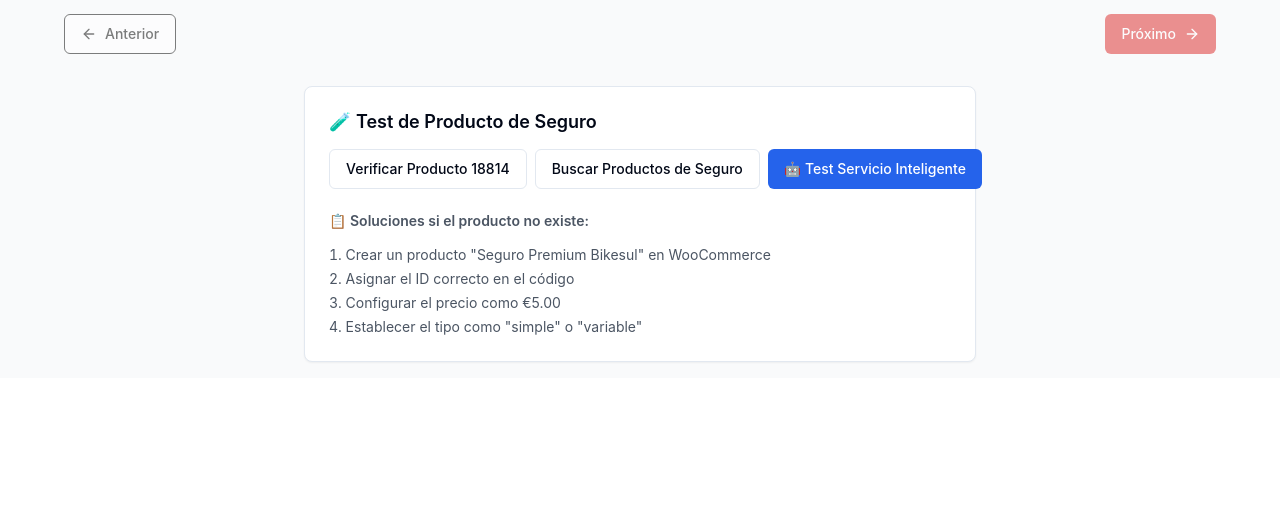
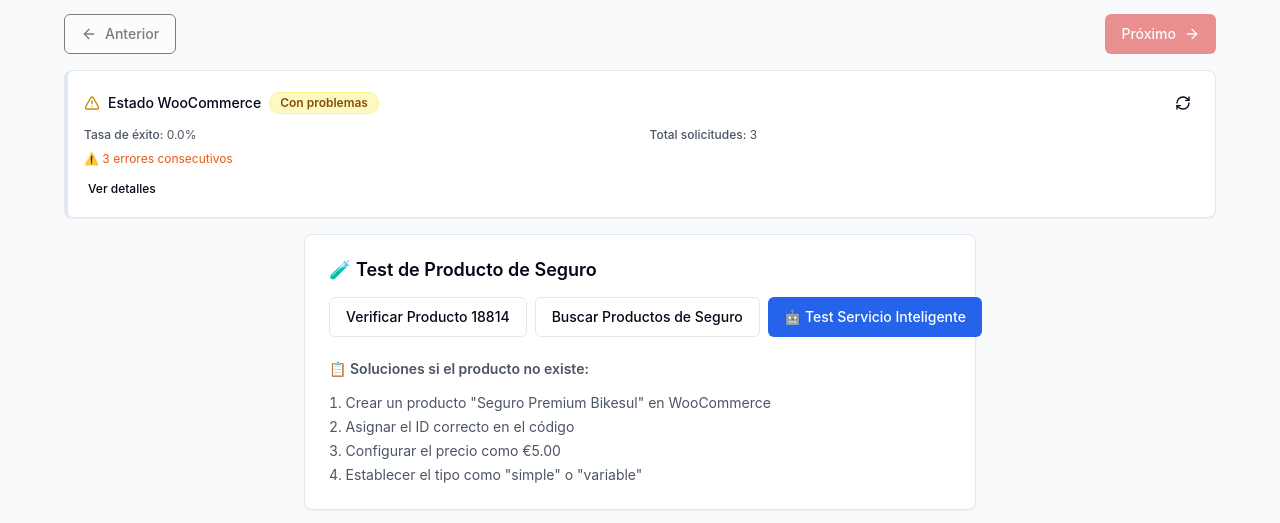
Before and after one commit to MarcosRG/wordpress-paso-a-paso-guide-2, a React (Vite) app: page / in a window 1280 px wide. Shown: the part 1034-1557 px from the top of the page. Before the commit the page ends 1412 px from the top, so only its background shows below. Built offline with nearby package versions, Linux system fonts and the light colour scheme; no server answers.

Commit message:
Agregar componente de conectividad al layout
cgen-31e2e596ef964c26886bb78890a95c43

```diff
--- a/src/pages/Index.tsx
+++ b/src/pages/Index.tsx
@@ -332,9 +332,16 @@ const Index = () => {
           )}
         </div>
 
+        {/* Componente de estado de conectividad */}
+        {process.env.NODE_ENV === "development" && (
+          <div className="mt-4">
+            <ConnectivityStatus />
+          </div>
+        )}
+
         {/* Componente de prueba temporal - REMOVER EN PRODUCCIÓN */}
         {process.env.NODE_ENV === "development" && (
-          <div className="mt-8">
+          <div className="mt-4">
             <TestInsurance />
           </div>
         )}
```
